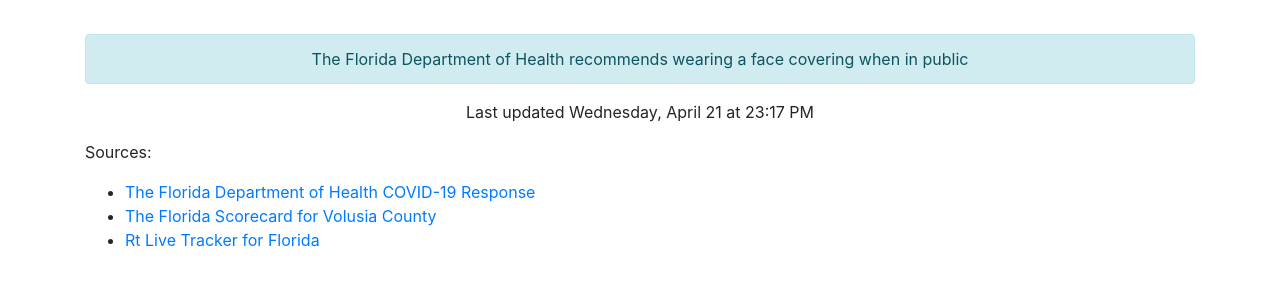
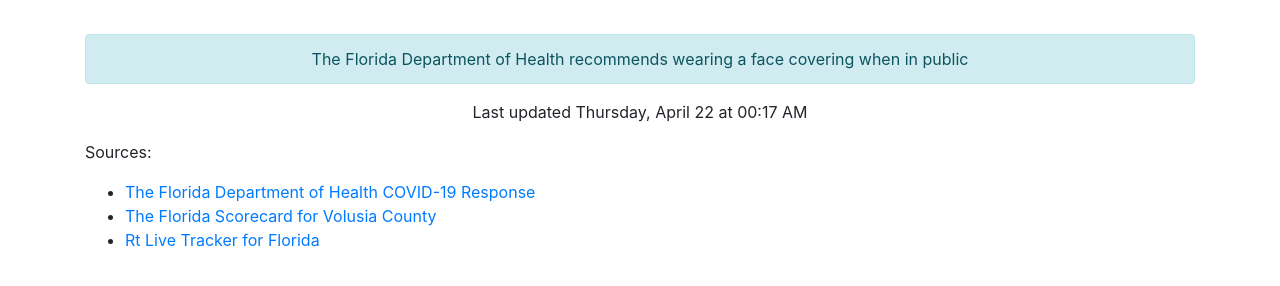
Before and after one commit to thinkjson/timeforchurch, a Jekyll site: the page built from index.md, in a window 1280 px wide. Shown: the part 544-830 px from the top of the page. Built offline with Jekyll 4.4.1, drawn with Linux system fonts in a browser that asks for light colours; our own code applies the rules of GitHub Pages for plain Markdown files.

Commit message:
Updating data

```diff
--- a/_includes/data.html
+++ b/_includes/data.html
@@ -10,4 +10,4 @@
     <div class="outcome text-success">YES</div>
     <div class="alert alert-info" role="alert">The Florida Department of Health recommends wearing a face covering when in public</div>
 
-    <p>Last updated Wednesday, April 21 at 23:17 PM</p>
+    <p>Last updated Thursday, April 22 at 00:17 AM</p>
```
